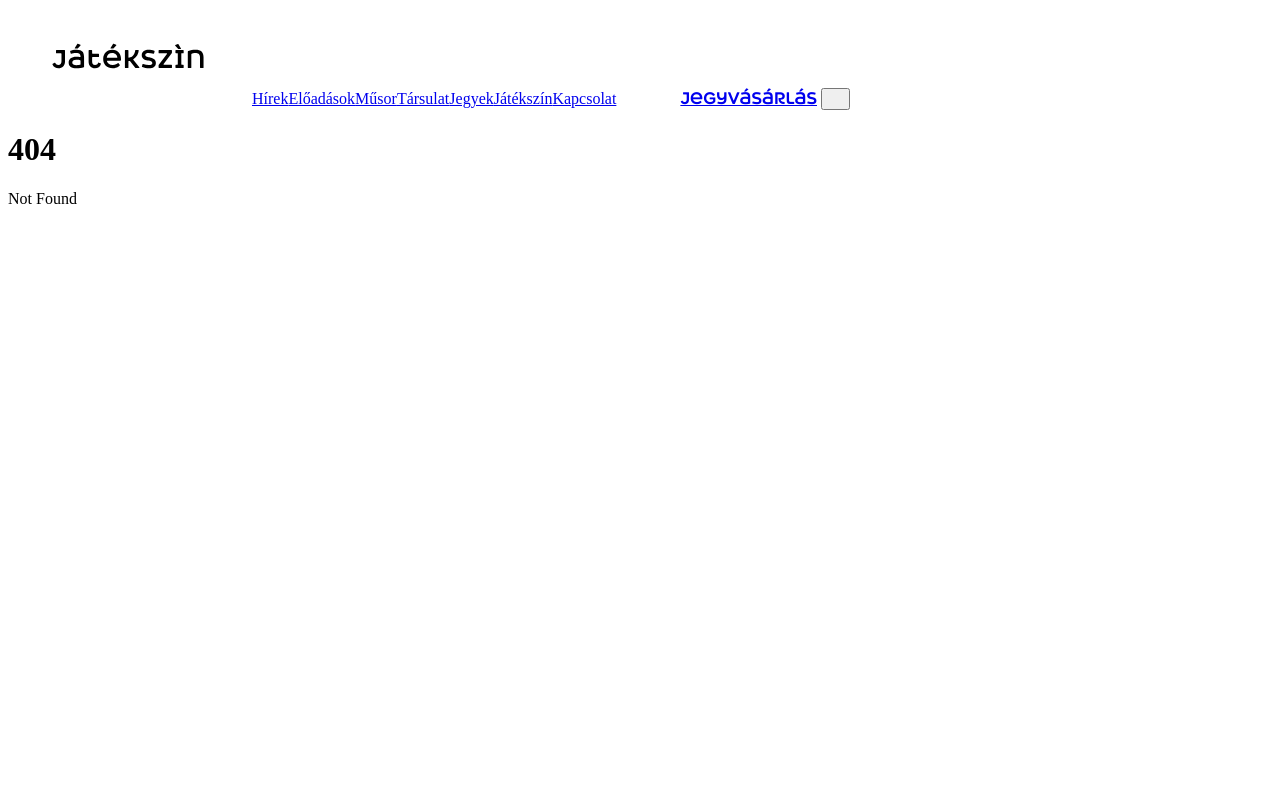
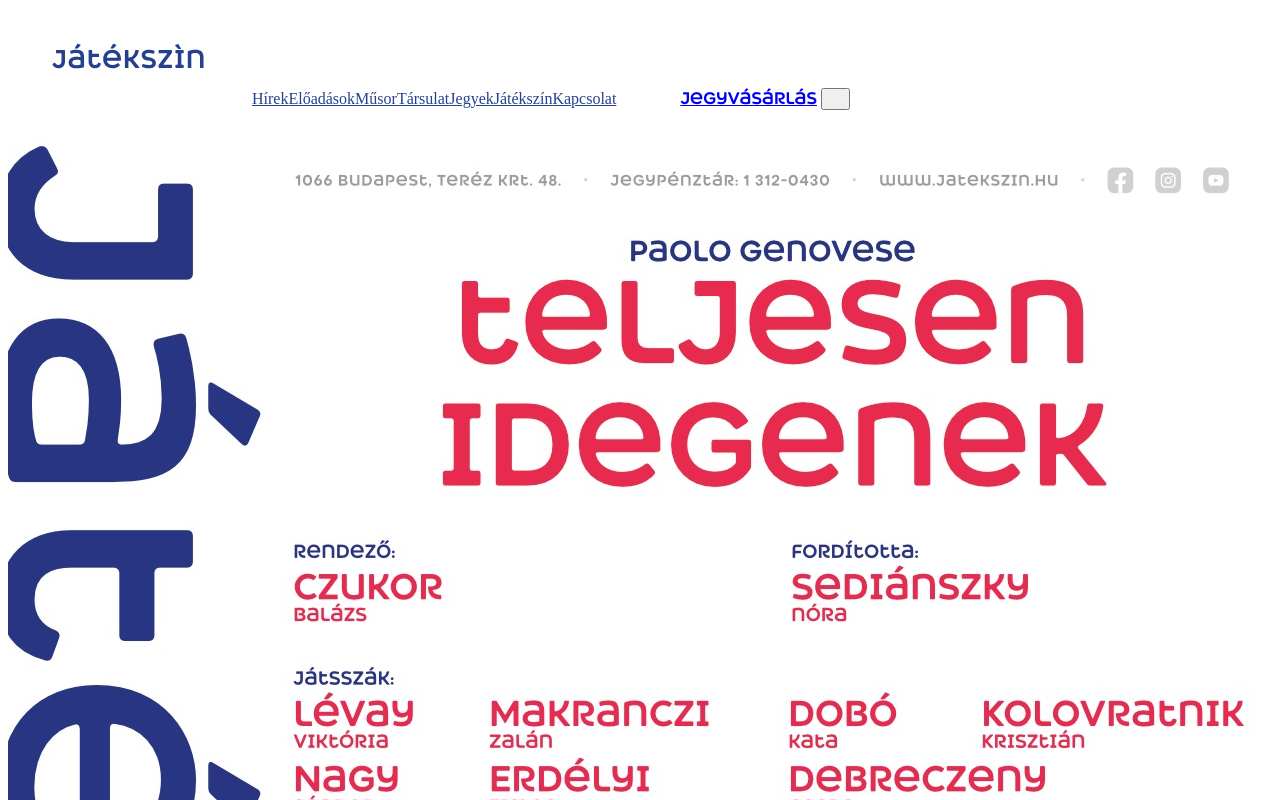
Before and after one commit to Vendll/jatekszin-frontend, a SvelteKit app: page /eloadasok/1 in a window 1280 px wide. Before the commit this address had no page. Shown: the top 800 px of the page. Built offline with nearby package versions, Linux system fonts and the light colour scheme; some icons are missing.

Commit message:
navbar change and eloadaasok

```diff
--- a/src/components/Navbar.svelte
+++ b/src/components/Navbar.svelte
@@ -48,12 +48,14 @@
 		screenHeight = window.innerHeight;
 	});
 
-	$: {
+	$: if ($page.url.pathname === '/') {
 		if (y > screenHeight / 8) {
 			navColor = true;
 		} else {
 			navColor = false;
 		}
+	} else {
+		navColor = true;
 	}
 
 	const drawerSettings: DrawerSettings = {
@@ -70,7 +72,9 @@
 		: 1});  transition: opacity 0.5s ease;"
 >
 	<div class="flex justify-between lg:justify-evenly max-w-7xl mx-auto items-center">
-		<Logo color={navColor} height={'6rem'} slideUp={false} width={'15rem'} />
+		<a href="/" class="block">
+			<Logo color={navColor} height={'6rem'} slideUp={false} width={'15rem'} />
+		</a>
 		{#each navItems as item}
 			<a
 				href={item.href}
--- /dev/null
+++ b/src/routes/eloadasok/[slug]/+page.svelte
@@ -0,0 +1,71 @@
+<script lang="ts">
+	import Hero from '$components/Hero.svelte';
+	import Informaciok from '$components/Informaciok.svelte';
+	import Szereplok from '$components/Szereplok.svelte';
+	import Trailer from '$components/Trailer.svelte';
+	import Galeria from '$components/Galeria.svelte';
+	import Tamogatoink from '$components/Tamogatoink.svelte';
+	import Footer from '$components/Footer.svelte';
+	import TopButton from '$components/TopButton.svelte';
+	import poster from '$lib/assets/poster.jpeg';
+</script>
+
+<div class="mt-24">
+	<header class="overflow-hidden bg-slate-100 lg:bg-transparent lg:px-5">
+		<div
+			class="mx-auto grid max-w-6xl grid-cols-1 grid-rows-[auto_1fr] gap-y-16 pt-16 md:pt-20 lg:grid-cols-12 lg:gap-y-20 lg:px-3 lg:pb-36 lg:pt-20 xl:py-32"
+		>
+			<div class="relative flex items-end lg:col-span-5 lg:row-span-2">
+				<div
+					class="absolute -top-20 -bottom-12 left-0 right-1/2 z-10 rounded-br-md bg-primary-600 text-white/10 md:bottom-8 lg:-inset-y-32 lg:right-full lg:left-[-100vw] lg:-mr-40"
+				>
+					<!-- <GridPattern x="100%" y="100%" patternTransform="translate(112 64)" /> -->
+				</div>
+				<div
+					class="relative z-10 mx-auto flex w-64 rounded-xl bg-slate-600 shadow-xl md:w-80 lg:w-auto"
+				>
+					<img src={poster} alt="" />
+				</div>
+			</div>
+			<!-- <div class="relative px-4 sm:px-6 lg:col-span-7 lg:pr-0 lg:pb-14 lg:pl-16 xl:pl-20">
+            <div class="hidden lg:absolute lg:bottom-0 lg:-top-32 lg:right-[-100vw] lg:left-[-100vw] lg:block lg:bg-slate-100" />
+            <figure class="relative mx-auto max-w-md text-center lg:mx-0 lg:text-left">
+              <div class="flex justify-center text-blue-600 lg:justify-start">
+                <StarRating />
+              </div>
+              <blockquote class="mt-2">
+                <p class="font-display text-xl font-medium text-slate-900">
+                  “This method of designing icons is genius. I wish I had known
+                  this method a lot sooner.”
+                </p>
+              </blockquote>
+              <figcaption class="mt-2 text-sm text-slate-500">
+                <strong class="font-semibold text-blue-600 before:content-['—_']">
+                  Stacey Solomon
+                </strong>
+                , Founder at Retail Park
+              </figcaption>
+            </figure>
+          </div> -->
+			<div class="bg-white pt-16 lg:col-span-7 lg:bg-transparent lg:pt-0 lg:pl-16 xl:pl-20">
+				<div class="mx-auto px-4 sm:px-6 md:max-w-2xl md:px-4 lg:px-0">
+					<h1 class="font-display text-5xl font-extrabold text-slate-900 sm:text-6xl">
+						Get lost in the world of icon design.
+					</h1>
+					<p class="mt-4 text-3xl text-slate-600">
+						A book and video course that teaches you how to design your own icons from scratch.
+					</p>
+					<div class="mt-8 flex space-x-4">
+						<a href="#free-chapters" class="btn variant-ghost-error text-white font-heavitas"
+							>Get sample chapter</a
+						>
+						<a href="#pricing" class="btn variant-filled-error text-white font-heavitas">Buy book</a
+						>
+					</div>
+				</div>
+			</div>
+		</div>
+	</header>
+
+	<div class="max-w-7xl mx-auto h-16" />
+</div>
--- a/src/routes/landing/[slug]/+page.svelte
+++ b/src/routes/landing/[slug]/+page.svelte
@@ -10,7 +10,7 @@
 </script>
 
 <div class="">
-	<Hero />
+	<Hero mainPage={false} />
 	<div class="max-w-7xl mx-auto space-y-16">
 		<Informaciok />
 		<Szereplok />
```
